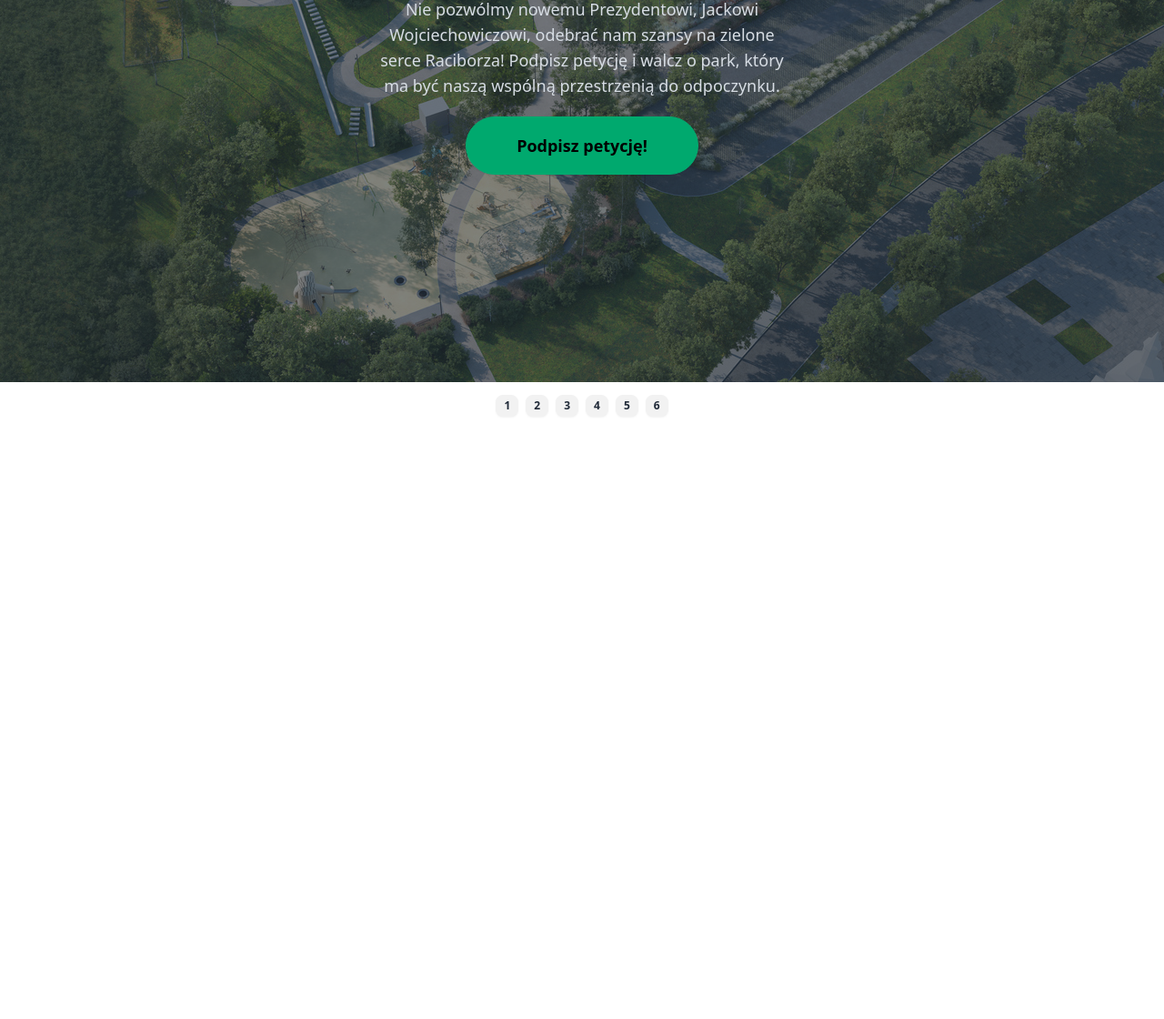
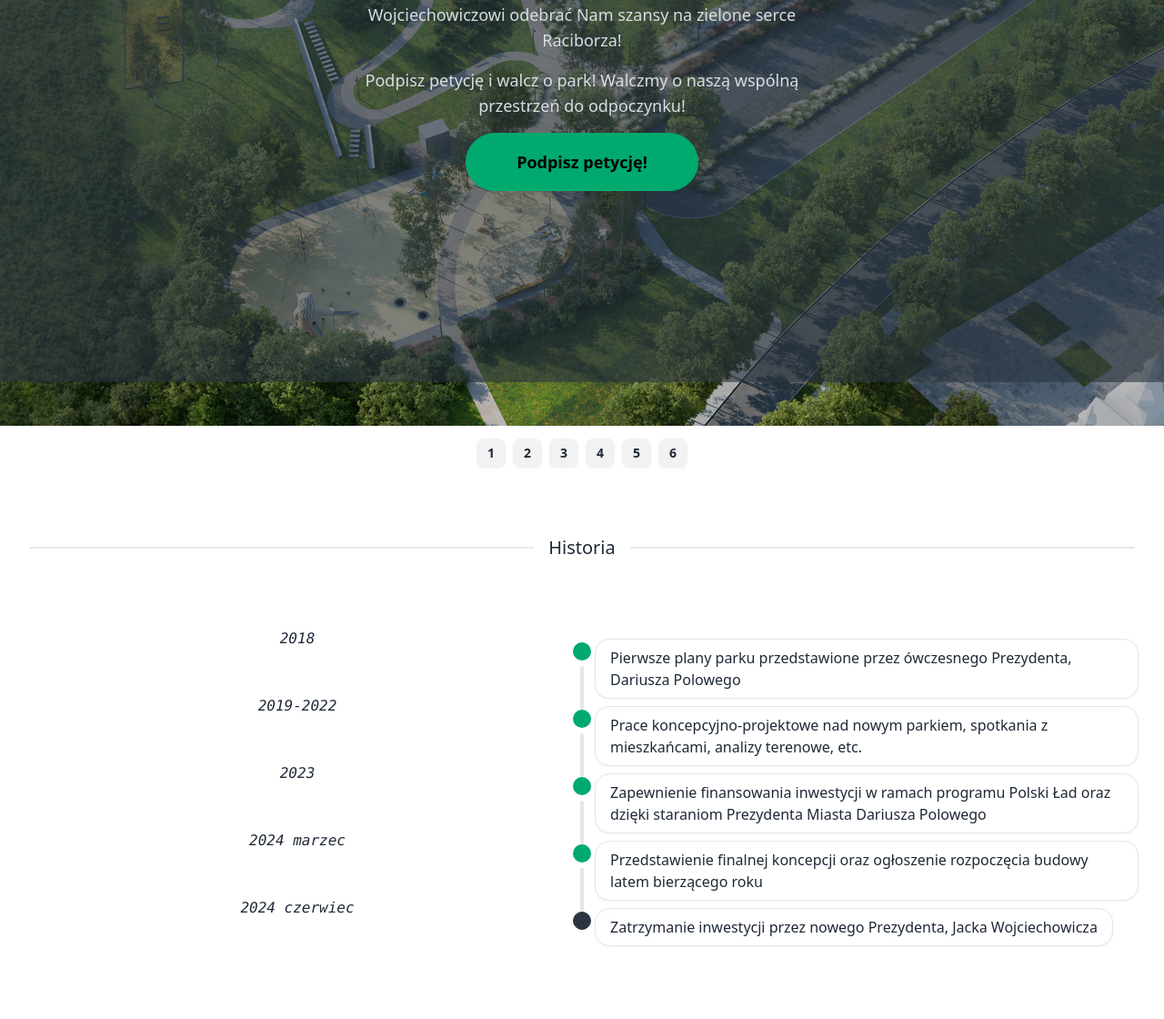
Before and after one commit to plkamilpawlik/parkraciborz, an Astro site: page / in a window 1280 px wide. Shown: the part 300-1420 px from the top of the page at 91% size. Before the commit the page ends 800 px from the top, so only its background shows below. Built offline with nearby package versions, Linux system fonts and the light colour scheme; Astro itself is replaced by a stand-in of ours.

Commit message:
Updated carousel text and buttons

```diff
--- a/src/pages/index.astro
+++ b/src/pages/index.astro
@@ -11,19 +11,17 @@
         <title>#TAK dla Parku</title>
     </head>
     <body>
-
         <!-- hero -->
-        <div class="hero absolute w-full h-[90vh]">
+        <div class="hero absolute w-full min-h-[90vh]">
             <div class="hero-overlay bg-opacity-60"></div>
-            <div class="hero-content text-neutral-content text-center">
-                <div class="max-w-md">
-                    <h1 class="mb-5 text-5xl font-bold">#TAK dla Parku</h1>
-                    <p class="mb-5 text-lg">
-                        Nie pozwólmy nowemu Prezydentowi, Jackowi
-                        Wojciechowiczowi, odebrać nam szansy na zielone
-                        serce Raciborza! Podpisz petycję i walcz o park,
-                        który ma być naszą wspólną przestrzenią do
-                        odpoczynku.
+            <div class="hero-content text-neutral-content text-center px-2 py-4">
+                <div class="max-w-lg flex flex-col gap-4 items-center">
+                    <h1 class="text-5xl font-bold">#TAK dla Parku</h1>
+                    <p class="text-lg">
+                        Nie pozwólmy nowemu Prezydentowi Jackowi Wojciechowiczowi odebrać Nam szansy na zielone serce Raciborza!
+                    </p>
+                    <p class="text-lg">
+                        Podpisz petycję i walcz o park! Walczmy o naszą wspólną przestrzeń do odpoczynku!
                     </p>
                     <button
                         class="btn btn-lg btn-success btn-wide rounded-full"
@@ -35,7 +33,7 @@
         </div>
 
         <!-- carousel -->
-        <div class="carousel w-full h-[90vh]">
+        <div class="carousel w-full min-h-[90vh]">
             <div id="carousel-item-1" class="carousel-item w-full">
                 <img src="/carousel.img-1.jpg" class="object-cover w-full" />
             </div>
@@ -56,14 +54,75 @@
             </div>
         </div>
         <div class="flex w-full justify-center gap-2 py-2">
-            <a href="#carousel-item-1" class="btn btn-xs">1</a>
-            <a href="#carousel-item-2" class="btn btn-xs">2</a>
-            <a href="#carousel-item-3" class="btn btn-xs">3</a>
-            <a href="#carousel-item-4" class="btn btn-xs">4</a>
-            <a href="#carousel-item-5" class="btn btn-xs">5</a>
-            <a href="#carousel-item-6" class="btn btn-xs">6</a>
+            <a href="#carousel-item-1" class="btn btn-sm btn-square">1</a>
+            <a href="#carousel-item-2" class="btn btn-sm btn-square">2</a>
+            <a href="#carousel-item-3" class="btn btn-sm btn-square">3</a>
+            <a href="#carousel-item-4" class="btn btn-sm btn-square">4</a>
+            <a href="#carousel-item-5" class="btn btn-sm btn-square">5</a>
+            <a href="#carousel-item-6" class="btn btn-sm btn-square">6</a>
         </div>
 
+        <!-- divider -->
+        <div class="divider w-full px-8 py-16 text-xl">Historia</div>
+
         <!-- timeline -->
+        <ul class="timeline timeline-snap-icon max-md:timeline-compact timeline-vertical px-6 py-4">
+            <li>
+                <time class="font-mono italic">2018</time>
+                <div class="timeline-middle">
+                    <span class="badge badge-success rounded-full"></span>
+                </div>
+                <div class="timeline-end timeline-box">
+                    Pierwsze plany parku przedstawione przez ówczesnego Prezydenta, Dariusza Polowego
+                </div>
+                <hr />
+            </li>
+            <li>
+                <hr />
+                <time class="font-mono italic">2019-2022</time>
+                <div class="timeline-middle">
+                    <span class="badge badge-success rounded-full"></span>
+                </div>
+                <div class="timeline-end timeline-box">
+                    Prace koncepcyjno-projektowe nad nowym parkiem, spotkania z mieszkańcami, analizy terenowe, etc.
+                </div>
+                <hr />
+            </li>
+            <li>
+                <hr />
+                <time class="font-mono italic">2023</time>
+                <div class="timeline-middle">
+                    <span class="badge badge-success rounded-full"></span>
+                </div>
+                <div class="timeline-end timeline-box">
+                    Zapewnienie finansowania inwestycji w ramach programu Polski Ład oraz dzięki staraniom Prezydenta Miasta Dariusza Polowego
+                </div>
+                <hr />
+            </li>
+            <li>
+                <hr />
+                <time class="font-mono italic">2024 marzec</time>
+                <div class="timeline-middle">
+                    <span class="badge badge-success rounded-full"></span>
+                </div>
+                <div class="timeline-end timeline-box">
+                    Przedstawienie finalnej koncepcji oraz ogłoszenie rozpoczęcia budowy latem bierzącego roku
+                </div>
+                <hr />
+            </li>
+            <li>
+                <hr />
+                <time class="font-mono italic">2024 czerwiec</time>
+                <div class="timeline-middle">
+                    <span class="badge badge-neutral rounded-full"></span>
+                </div>
+                <div class="timeline-end timeline-box">
+                    Zatrzymanie inwestycji przez nowego Prezydenta, Jacka Wojciechowicza
+                </div>
+            </li>
+        </ul>
+
+        <!-- divider -->
+        <div class="divider w-full px-8 py-16 text-xl">#TAK dla Parku</div>
     </body>
 </html>
```
Also changed, not shown: public/to się zateguje.png (added).
